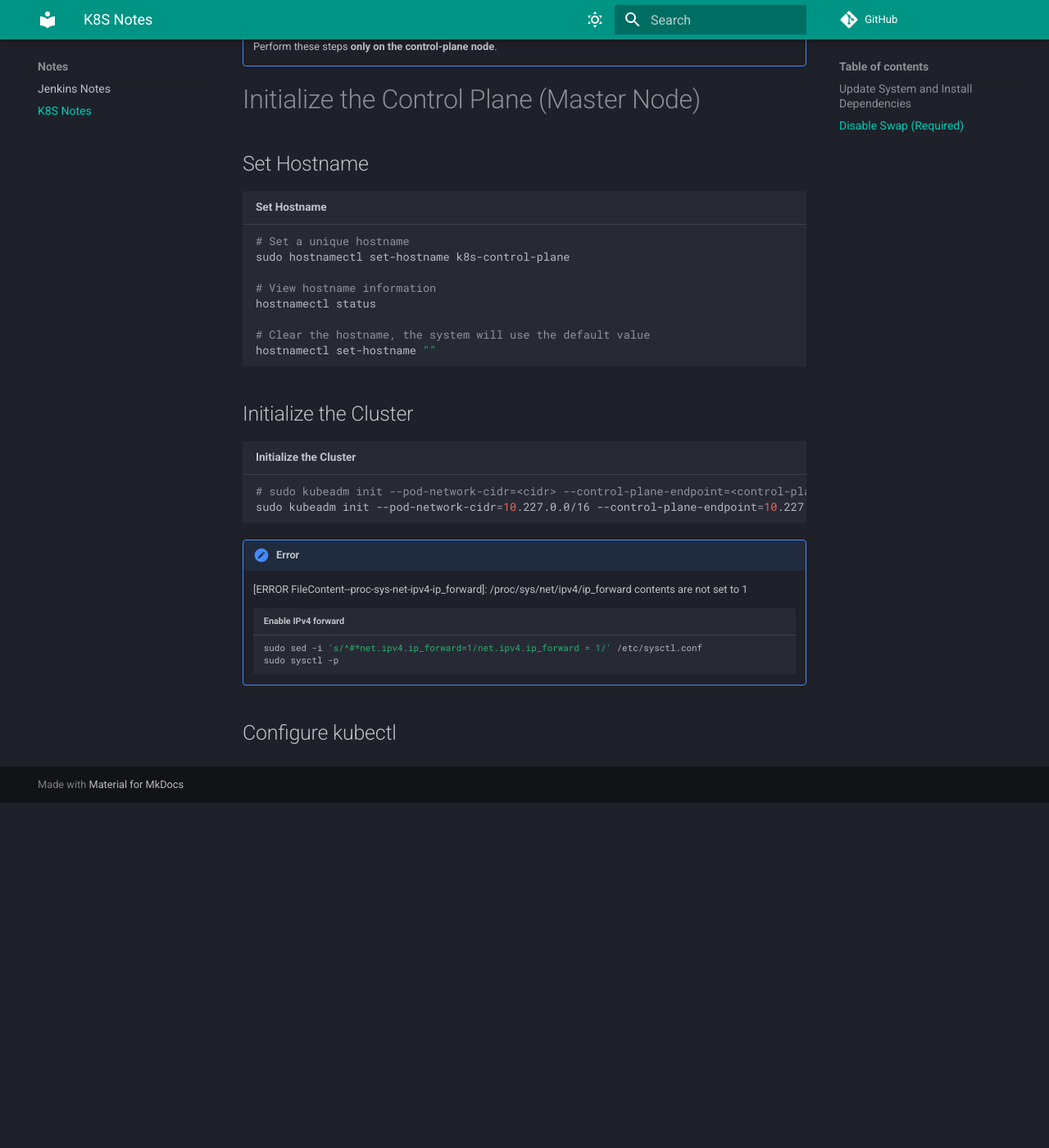
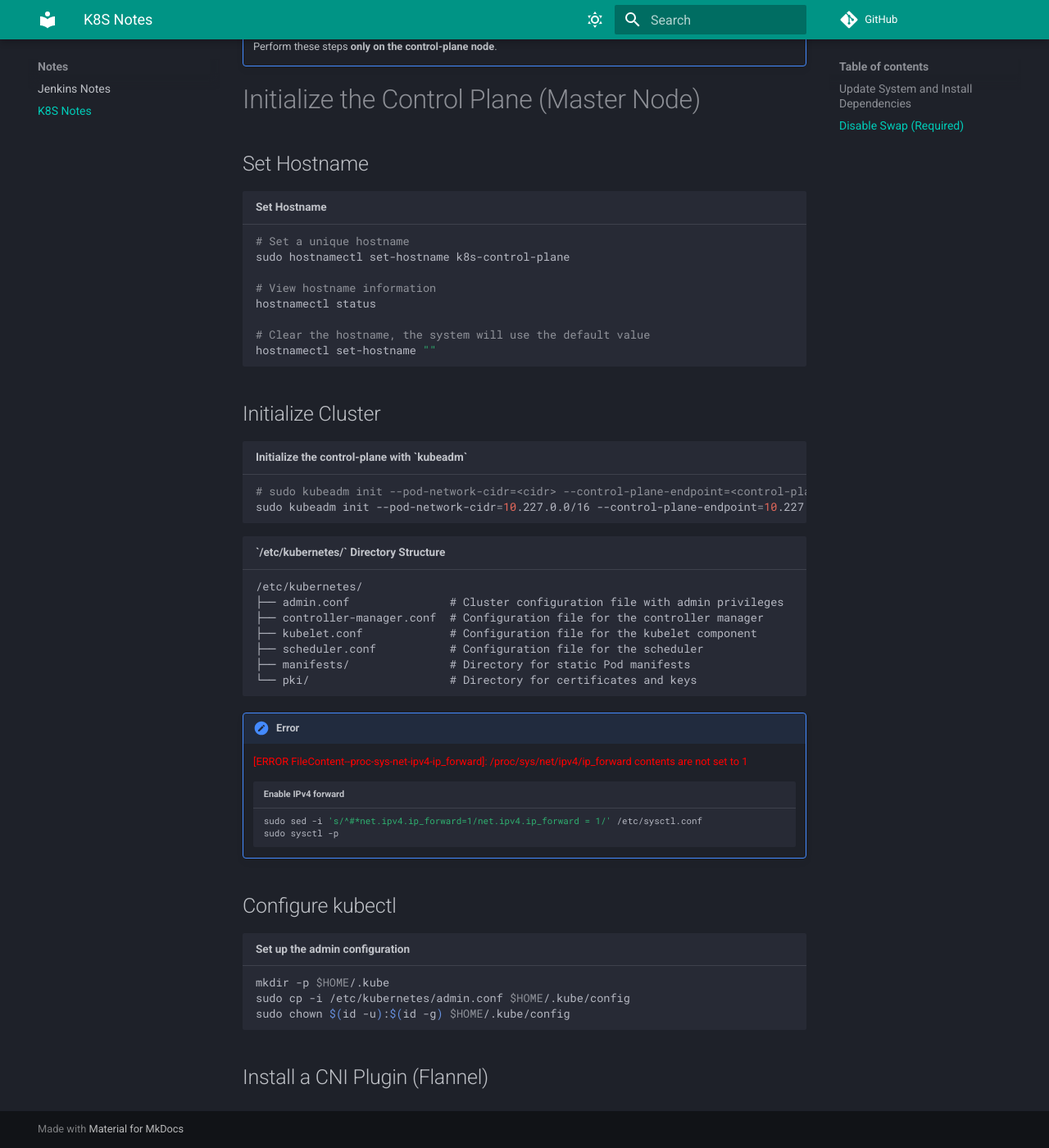
Before and after one commit to zhouushe/notes, an MkDocs documentation site: the page built from docs/k8s.md, in a window 1280 px wide and 1400 px high, scrolled down 2186 px. Shown: the whole window at 82% size. Built offline with MkDocs 1.6.1 and Material for MkDocs 9.7.7, drawn with Linux system fonts in a browser that asks for light colours; comment, search, counter and statistics services are not loaded; before the commit the page ends 3165 px from its top, so only the background shows below that.

Commit message:
Update k8s.md

````diff
--- a/docs/k8s.md
+++ b/docs/k8s.md
@@ -82,13 +82,22 @@
 hostnamectl set-hostname ""
 ```
 
-## Initialize the Cluster
-```bash title="Initialize the Cluster"
+## Initialize Cluster
+```bash title="Initialize the control-plane with `kubeadm`"
 # sudo kubeadm init --pod-network-cidr=<cidr> --control-plane-endpoint=<control-plane-ip>
 sudo kubeadm init --pod-network-cidr=10.227.0.0/16 --control-plane-endpoint=10.227.224.235
 ```
+```text title="`/etc/kubernetes/` Directory Structure"
+/etc/kubernetes/
+├── admin.conf               # Cluster configuration file with admin privileges
+├── controller-manager.conf  # Configuration file for the controller manager
+├── kubelet.conf             # Configuration file for the kubelet component
+├── scheduler.conf           # Configuration file for the scheduler
+├── manifests/               # Directory for static Pod manifests
+└── pki/                     # Directory for certificates and keys
+```
 !!! error
-    [ERROR FileContent--proc-sys-net-ipv4-ip_forward]: /proc/sys/net/ipv4/ip_forward contents are not set to 1
+    <span style="color:red">[ERROR FileContent--proc-sys-net-ipv4-ip_forward]: /proc/sys/net/ipv4/ip_forward contents are not set to 1</span>
 
     ```bash title="Enable IPv4 forward"
     sudo sed -i 's/^#*net.ipv4.ip_forward=1/net.ipv4.ip_forward = 1/' /etc/sysctl.conf
@@ -96,3 +105,10 @@
     ```
 
 ## Configure kubectl
+```bash title="Set up the admin configuration"
+mkdir -p $HOME/.kube
+sudo cp -i /etc/kubernetes/admin.conf $HOME/.kube/config
+sudo chown $(id -u):$(id -g) $HOME/.kube/config
+```
+
+## Install a CNI Plugin (Flannel)
````
